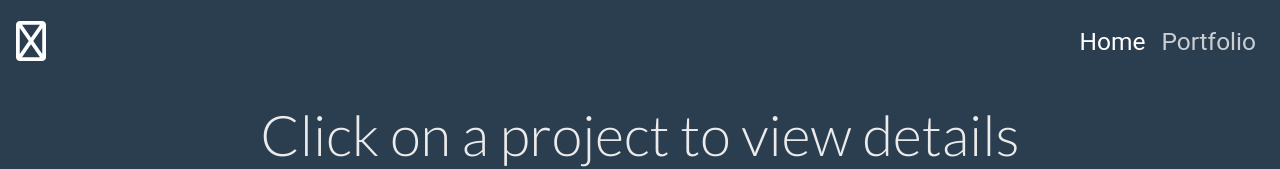
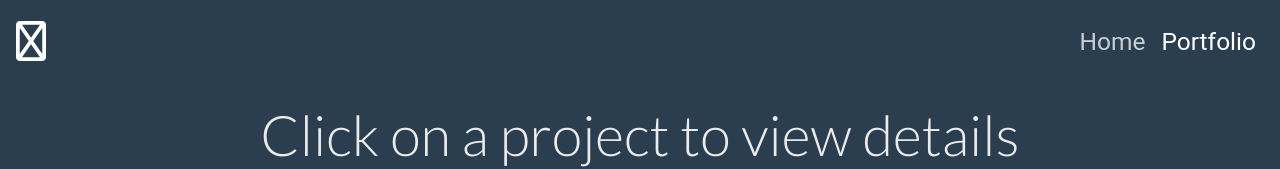
Before and after one commit to jdmarty/MyReactPortfolio, a React (Create React App) app: page /portfolio in a window 1280 px wide. Shown: the top 169 px of the page. Built offline with nearby package versions, Linux system fonts and the light colour scheme.

Commit message:
made navbar link active class conditional

```diff
--- a/src/App.js
+++ b/src/App.js
@@ -1,4 +1,4 @@
-import React from "react";
+import React, { useEffect, useState } from "react";
 import { BrowserRouter as Router, Route } from "react-router-dom";
 import Home from "./pages/Home"
 import Portfolio from "./pages/Portoflio"
@@ -6,12 +6,21 @@ import Nav from "./components/Nav"
 import './App.css';
 
 function App() {
+  const [page, setPage] = useState("home")
+
+  useEffect(() => {
+    if (window.location.pathname === "/portfolio") {
+      setPage("portfolio")
+    } else {
+      setPage("home")
+    }
+  }, [])
+
   return (
     <div className="App">
       <Router>
-        <Nav />
-        <Route exact path="/" component={Home} />
-        <Route exact path="/home" component={Home} />
+        <Nav page={page}/>
+        <Route exact path={["/", "/home"]} component={Home} />
         <Route exact path="/portfolio" component={Portfolio} />
       </Router>
     </div>
--- a/src/components/Nav/index.js
+++ b/src/components/Nav/index.js
@@ -1,22 +1,34 @@
 import React from "react";
 import "./style.css"
 
-const Nav = () => {
+const Nav = (props) => {
   return (
     <nav className="navbar navbar-expand-lg navbar-dark py-3">
       <a className="navbar-brand" href="/">
         <i className="far fa-2x fa-otter"></i>
       </a>
-        <button className="navbar-toggler" type="button" data-toggle="collapse" data-target="#navbarColor01" aria-controls="navbarColor01" aria-expanded="false" aria-label="Toggle navigation">
+      <button
+        className="navbar-toggler"
+        type="button"
+        data-toggle="collapse"
+        data-target="#navbarColor01"
+        aria-controls="navbarColor01"
+        aria-expanded="false"
+        aria-label="Toggle navigation"
+      >
         <span className="navbar-toggler-icon"></span>
       </button>
       <div className="collapse navbar-collapse" id="navbarColor01">
         <ul className="navbar-nav ml-auto mr">
-                <li className="nav-item active">
-                    <a className="nav-link" href="/">Home <span className="sr-only">(current)</span></a>
+          <li className={`nav-item ${props.page === "home" && "active"}`}>
+            <a className="nav-link" href="/">
+              Home {props.page === "home" && <span className="sr-only">(current)</span>}
+            </a>
           </li>
-                <li className="nav-item">
-                    <a className="nav-link" href="/portfolio">Portfolio</a>
+          <li className={`nav-item ${props.page === "portfolio" && "active"}`}>
+            <a className="nav-link" href="/portfolio">
+              Portfolio {props.page === "portfolio" && <span className="sr-only">(current)</span>}
+            </a>
           </li>
         </ul>
       </div>
```
Lines whose indentation alone changed are shown as unchanged.
